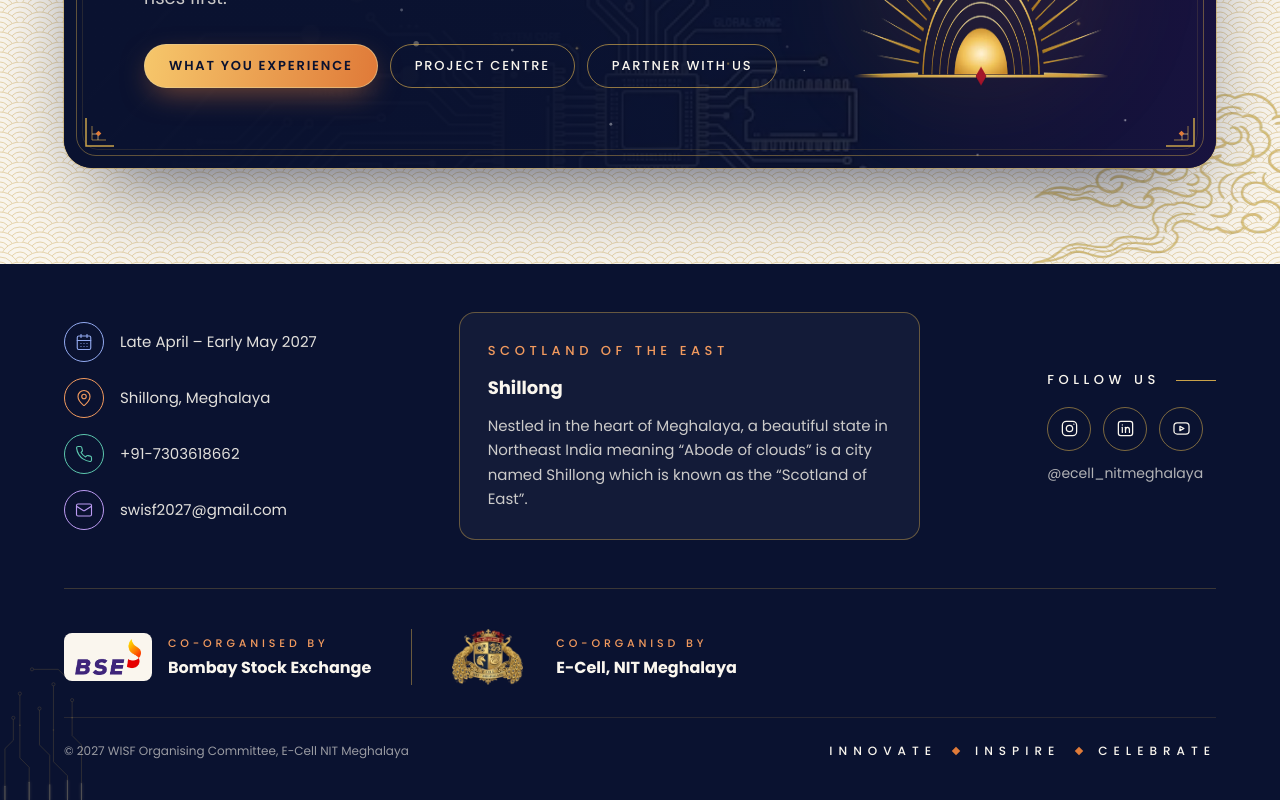
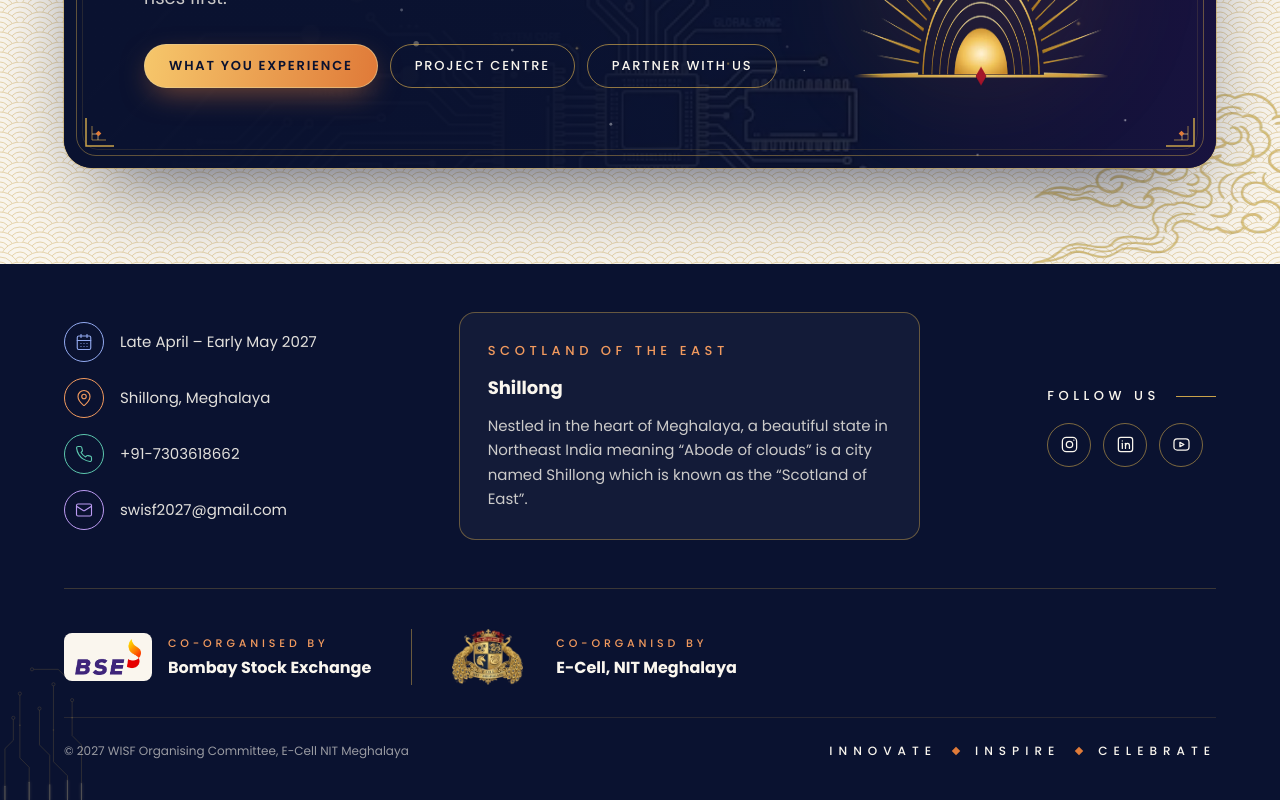
Before and after one commit to its-ruhul/swisf-2027, a React (Vite) app: page / in a window 1280 px wide. Shown: the part 3290-4090 px from the top of the page. Built offline with nearby package versions, Linux system fonts and the light colour scheme.

Commit message:
remove socials

```diff
--- a/src/components/layout/Footer.tsx
+++ b/src/components/layout/Footer.tsx
@@ -82,7 +82,7 @@ export default function Footer() {
               <span aria-hidden="true" className="h-px w-10 bg-gold" />
             </div>
             <SocialLinks tone="dark" className="mt-4" />
-            <p className="mt-3 text-sm text-cream/70">@{site.socials.instagram.handle}</p>
+            {/*<p className="mt-3 text-sm text-cream/70">@{site.socials.instagram.handle}</p>*/}
           </div>
         </div>
 
--- a/src/data/site.ts
+++ b/src/data/site.ts
@@ -46,17 +46,17 @@ export const site = {
     instagram: {
       label: 'Instagram',
       handle: 'ecell_nitmeghalaya',
-      url: 'https://www.instagram.com/ecell_nitmeghalaya/',
+      url: 'https://swisf.github.io/wisf/',
     },
     linkedin: {
       label: 'LinkedIn',
       handle: 'E-Cell NIT Meghalaya',
-      url: 'https://www.linkedin.com/company/e-cell-nit-meghalaya/posts/',
+      url: 'https://swisf.github.io/wisf/',
     },
     youtube: {
       label: 'YouTube',
       handle: 'E-Cell NIT Meghalaya',
-      url: 'https://www.youtube.com/@nitm_ecell',
+      url: 'https://swisf.github.io/wisf/',
     },
   },
 
```
